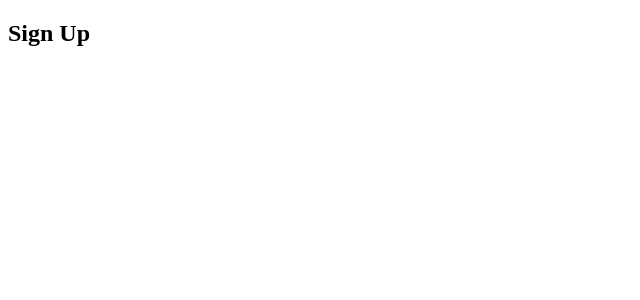
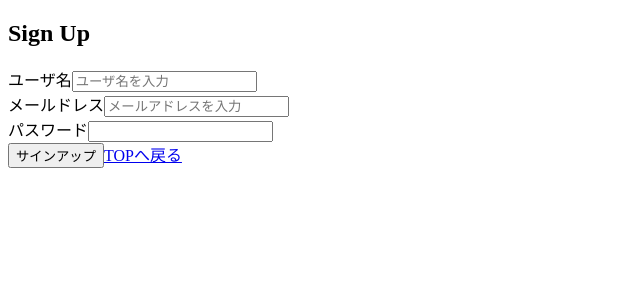
Before and after one commit to nargok/react_apollo_message_app_sample, a React (Create React App) app: page /signup in a window 1280 px wide. Shown: the top 300 px of the page, without its empty margins (0-640 px from the left). Built offline with nearby package versions, Linux system fonts and the light colour scheme.

Commit message:
put UI in signup page

```diff
--- a/src/components/Signup.js
+++ b/src/components/Signup.js
@@ -1,10 +1,69 @@
 import React, { Component } from 'react';
+import gql from 'graphql-tag';
+import { Mutation } from 'react-apollo';
+import { Link } from 'react-router-dom'
+
+
+const SIGNUP = gql`
+  mutation signUp($username: String!, $email: String!, $password: String!){
+    signUp(username: $username, email: $email, password: $password) {
+      token
+    }
+  }
+`;
 
 class Signup extends Component {
+  constructor() {
+    super();
+    this.state = {
+      username: '',
+      email: '',
+      password: ''
+    }
+  }
+
+  handleChangeUsername = username => {
+    this.setState({ username: username })
+  };
+
+  handleChangeEmail = email => {
+    this.setState({ email: email })
+  };
+
+  handleChangePassword = password => {
+    this.setState({ password: password })
+  };
+
   render() {
+    const { username, email, password} = this.state;
+
     return (
       <div>
         <h2>Sign Up</h2>
+        <div>
+          <label htmlFor="signup_username">ユーザ名</label>
+          <input type='text'
+                 id='signup_username'
+                 placeholder="ユーザ名を入力"
+                 onChange={e => this.handleChangeUsername(e.target.value)} />
+        </div>
+        <div>
+          <label htmlFor="signup_email">メールドレス</label>
+          <input type='email'
+                 id='signup_email'
+                 placeholder="メールアドレスを入力"
+                 onChange={e => this.handleChangeEmail(e.target.value)} />
+        </div>
+        <div>
+          <label htmlFor="signup_password">パスワード</label>
+          <input type='password'
+                 id='signup_password'
+                 onChange={e => this.handleChangePassword(e.target.value)} />
+        </div>
+        <div>
+          <button>サインアップ</button>
+          <Link to="/">TOPへ戻る</Link>
+        </div>
       </div>
     )
   }
```
